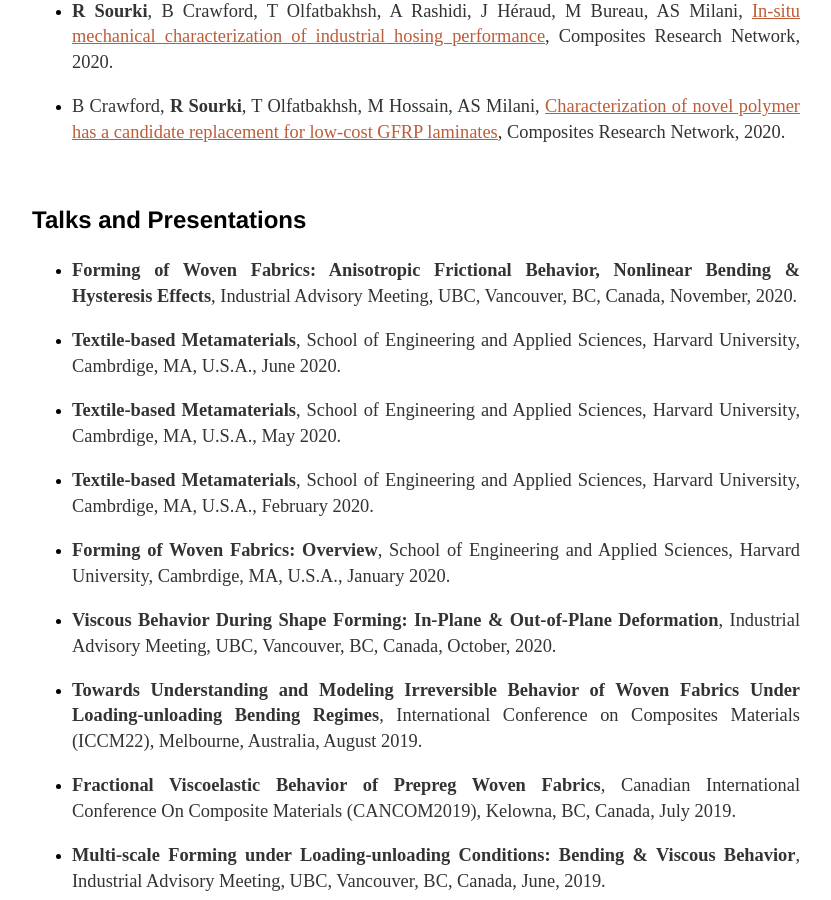
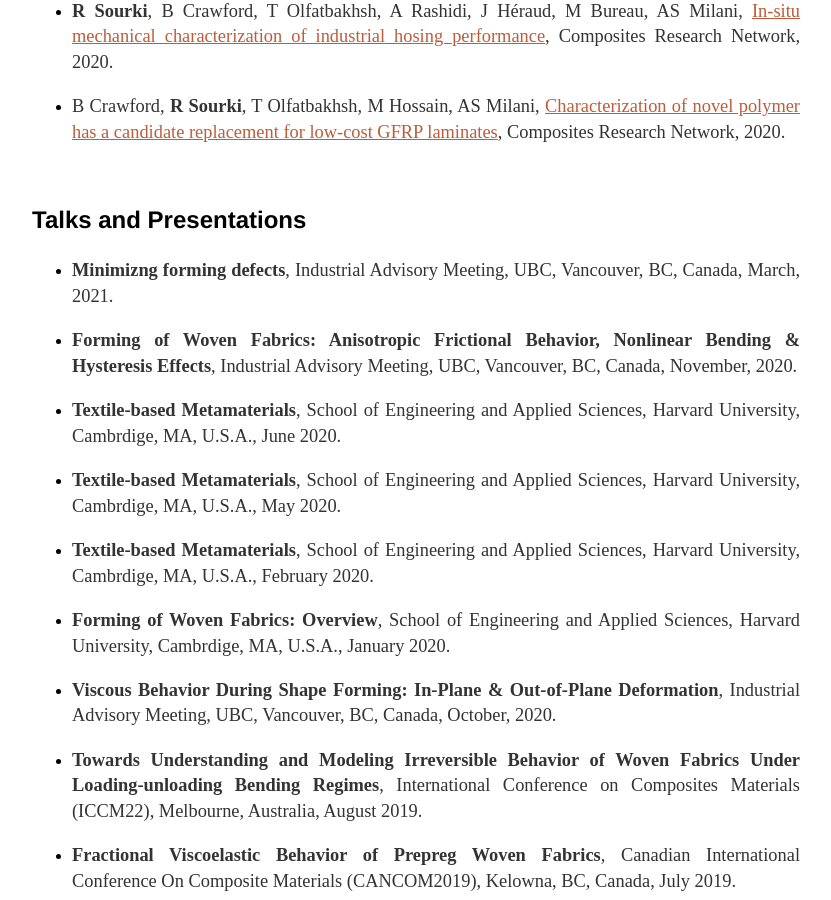
Before and after one commit to rsourki/rsourki.github.io, a Jekyll site: the page built from publications/index.html, in a window 1280 px wide and 900 px high, scrolled down 1237 px. Shown: the whole window, without its empty margins (224-1055 px from the left). Built offline with Jekyll 4.4.1, drawn with Linux system fonts in a browser that asks for light colours.

Commit message:
Update index.html

```diff
--- a/publications/index.html
+++ b/publications/index.html
@@ -45,6 +45,7 @@ title: Publications - Reza Sourki Webpage
  <br>
  <h3>Talks and Presentations</h3>
  <ul>
+ <li><p><b>Minimizng forming defects</b>, Industrial Advisory Meeting, UBC, Vancouver, BC, Canada, March, 2021.</p></li>
  <li><p><b>Forming of Woven Fabrics: Anisotropic Frictional Behavior, Nonlinear Bending & Hysteresis Effects</b>, Industrial Advisory Meeting, UBC, Vancouver, BC, Canada, November, 2020.</p></li>
  <li><p><b>Textile-based Metamaterials</b>, School of Engineering and Applied Sciences, Harvard University, Cambrdige, MA, U.S.A., June 2020.</p></li>
  <li><p><b>Textile-based Metamaterials</b>, School of Engineering and Applied Sciences, Harvard University, Cambrdige, MA, U.S.A., May 2020.</p></li>
```
